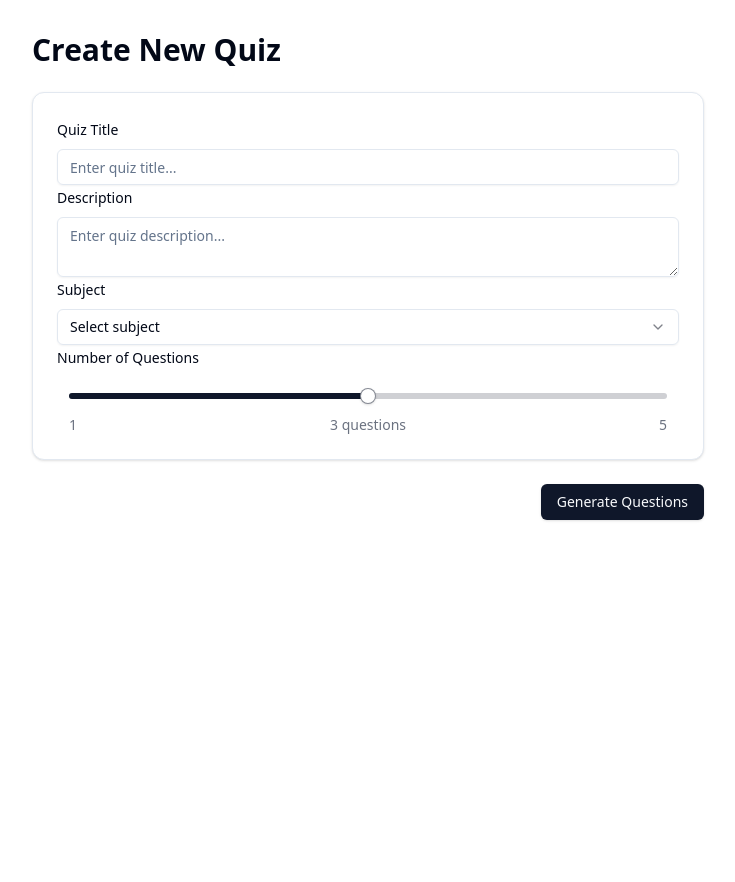
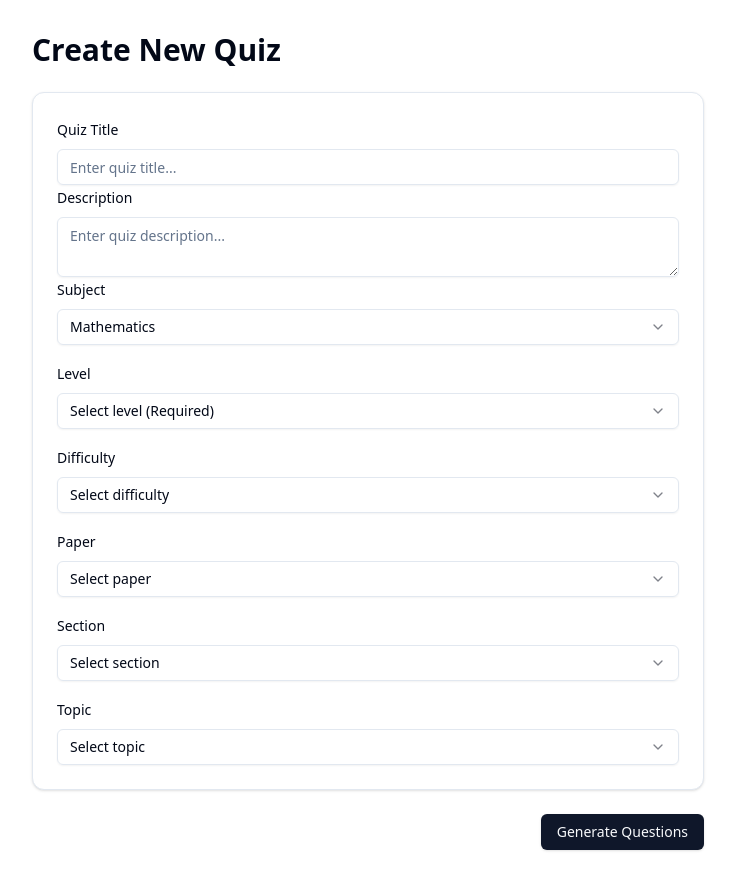
Before and after one commit to doylegavin/my-quiz-app, a Next.js app: page /quiz/create in a window 1280 px wide. Shown: the whole page, without its empty margins (272-1007 px from the left). Before the commit the page ends 800 px from the top, so only its background shows below. Built offline with nearby package versions, Linux system fonts and the light colour scheme.

Commit message:
updated submission form and finetuning file

```diff
--- a/src/components/quiz-form.tsx
+++ b/src/components/quiz-form.tsx
@@ -35,10 +35,34 @@ const examStructure: SubjectStructure = {
   mathematics: {
 
     papers: {
+
+      Both: {
+        name: "Both",
+        sections: ["Random","Short Questions", "Long Questions"],
+        topics: [
+          "Random",
+          "Algebra",
+          "Complex Numbers",
+          "Sequences and Series",
+          "Functions",
+          "Calculus",
+          "Financial Maths",
+          "Proof by Induction",
+          "Geometry",
+          "Trigonometry",
+          "Coordinate Geometry The Line",
+           "Coordinate Geometry The Circle",
+          "Probability",
+          "Statistics",
+          "Constructions"
+        ]
+      },
+
       paper1: {
         name: "Paper 1",
-        sections: ["Short Questions", "Long Questions"],
+        sections: ["Random", "Short Questions", "Long Questions"],
         topics: [
+          "Random",
           "Algebra",
           "Complex Numbers",
           "Sequences and Series",
@@ -46,12 +70,14 @@ const examStructure: SubjectStructure = {
           "Calculus",
           "Financial Maths",
           "Proof by Induction"
+
         ]
       },
       paper2: {
         name: "Paper 2",
-        sections: ["Short Questions", "Long Questions"],
+        sections: ["Random", "Short Questions", "Long Questions"],
         topics: [
+          "Random",
           "Geometry",
           "Trigonometry",
           "Coordinate Geometry The Line",
@@ -62,7 +88,7 @@ const examStructure: SubjectStructure = {
         ]
       }
     },
-    difficulty: ["Easy", "Medium", "Hard"],
+    difficulty: ["Random", "Easy", "Medium", "Hard"],
     levels: ["Higher Level", "Ordinary Level", "Foundation Level"]
   },
   english: {
@@ -124,14 +150,12 @@ const examStructure: SubjectStructure = {
 };
 
 export function QuizForm() {
-  const [selectedSubject, setSelectedSubject] = useState<string>("");
-  const [selectedPaper, setSelectedPaper] = useState<string>("");
-  const [selectedDifficulty, setSelectedDifficulty] = useState<string>("");
+  const [selectedSubject, setSelectedSubject] = useState<string>("mathematics");
+  const [selectedPaper, setSelectedPaper] = useState<string>("Both");
+  const [selectedDifficulty, setSelectedDifficulty] = useState<string>("Random");
   const [selectedLevel, setSelectedLevel] = useState<string>("");
-  const [selectedSection, setSelectedSection] = useState<string>("");
-  const [selectedTopic, setSelectedTopic] = useState<string>("");
-  const [questionCount, setQuestionCount] = useState<number>(3);
-  const [questions, setQuestions] = useState<Array<{ question: string; options: string[] }>>([]);
+  const [selectedSection, setSelectedSection] = useState<string>("Random");
+  const [selectedTopic, setSelectedTopic] = useState<string>("Random");
   const [loading, setLoading] = useState(false);
   const [progress, setProgress] = useState(0);
 
@@ -139,7 +163,7 @@ export function QuizForm() {
   const simulateProgress = () => {
     let value = 0;
     const interval = setInterval(() => {
-      value += 10;
+      value += 3;
       setProgress(value);
       if (value >= 100) {
         clearInterval(interval);
@@ -149,22 +173,17 @@ export function QuizForm() {
 
   const router = useRouter();
 
- // Function to handle slider change
- const handleSliderChange = (value: number[]) => {
-  setQuestionCount(value[0]);
 
-  // Initialize or adjust questions array based on new count
-  const newQuestions = Array(value[0]).fill({
-    question: "",
-    options: ["", "", "", ""]
-  });
-  setQuestions(newQuestions);
-};
 
 //submit function
 const handleSubmit = async (e: React.FormEvent) => {
   e.preventDefault();
   setLoading(true);
+    if (!selectedLevel) {
+      alert("Please select a level.");
+      setLoading(false);
+      return;
+    }
   simulateProgress();
 
 
@@ -175,7 +194,6 @@ const handleSubmit = async (e: React.FormEvent) => {
     topic: selectedTopic,
     level: selectedLevel,
     paper: selectedPaper,
-    questionCount: questionCount,
   };
 
   try {
@@ -231,7 +249,7 @@ const handleSubmit = async (e: React.FormEvent) => {
             <div className="space-y-4">
               <div className="space-y-2">
                 <Label>Subject</Label>
-                <Select onValueChange={setSelectedSubject}>
+                <Select onValueChange={setSelectedSubject} defaultValue="mathematics">
                   <SelectTrigger>
                     <SelectValue placeholder="Select subject" />
                   </SelectTrigger>
@@ -247,12 +265,11 @@ const handleSubmit = async (e: React.FormEvent) => {
 
 
 
-              {selectedSubject && (
                 <div className="space-y-2">
                   <Label>Level</Label>
                   <Select onValueChange={setSelectedLevel}>
                     <SelectTrigger>
-                      <SelectValue placeholder="Select level" />
+                      <SelectValue placeholder="Select level (Required)" />
                     </SelectTrigger>
                     <SelectContent>
                       {examStructure[selectedSubject].levels.map((level) => (
@@ -263,10 +280,8 @@ const handleSubmit = async (e: React.FormEvent) => {
                     </SelectContent>
                   </Select>
                 </div>
-              )}
 
 
-              {selectedSubject && (
                 <div className="space-y-2">
                   <Label>Difficulty</Label>
                   <Select onValueChange={setSelectedDifficulty}>
@@ -282,9 +297,7 @@ const handleSubmit = async (e: React.FormEvent) => {
                     </SelectContent>
                   </Select>
                 </div>
-              )}
 
-              {selectedSubject && (
                 <div className="space-y-2">
                   <Label>Paper</Label>
                   <Select onValueChange={setSelectedPaper}>
@@ -302,9 +315,7 @@ const handleSubmit = async (e: React.FormEvent) => {
                     </SelectContent>
                   </Select>
                 </div>
-              )}
 
-              {selectedPaper && (
                 <div className="space-y-2">
                   <Label>Section</Label>
                   <Select onValueChange={setSelectedSection}>
@@ -322,9 +333,7 @@ const handleSubmit = async (e: React.FormEvent) => {
                     </SelectContent>
                   </Select>
                 </div>
-              )}
 
-              {selectedSection && (
                 <div className="space-y-2">
                   <Label>Topic</Label>
                   <Select onValueChange={setSelectedTopic}>
@@ -342,26 +351,8 @@ const handleSubmit = async (e: React.FormEvent) => {
                     </SelectContent>
                   </Select>
                 </div>
-              )}
             </div>
-            <div className="space-y-6">
 
-              <Label className="font-medium">Number of Questions</Label>
-              <div className="px-3">
-                <Slider
-                  defaultValue={[3]}
-                  max={5}
-                  min={1}
-                  step={1}
-                  onValueChange={handleSliderChange}
-                  className="my-4" />
-                <div className="flex justify-between text-sm text-gray-500">
-                  <span>1</span>
-                  <span>{questionCount} questions</span>
-                  <span>5</span>
-                </div>
-              </div>
-          </div>
         </CardContent>
       </Card>
 
```
Also changed, not shown: 1 other file (tests, documents, lock files or other folders).
